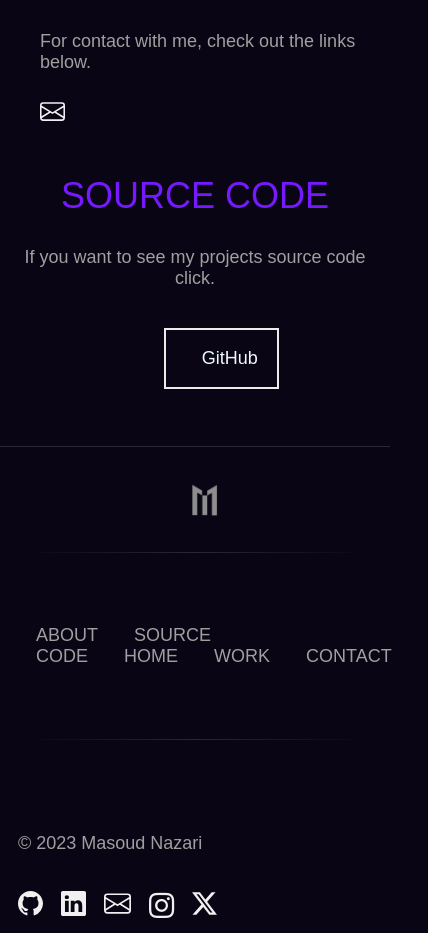
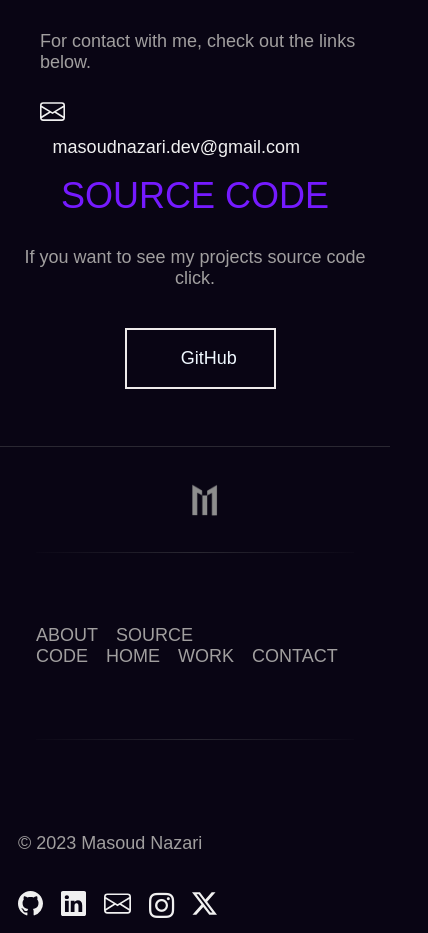
Before and after one commit to MasoudNazarii/Portfolio, a React (Create React App) app: page / in a window 390 px wide. Shown: the part 2640-3573 px from the top of the page, 428 px wide, since content can reach past the window. Built offline with nearby package versions, Linux system fonts and the light colour scheme.

Commit message:
update styles

```diff
--- a/src/css/App.css
+++ b/src/css/App.css
@@ -375,8 +375,11 @@ footer {
 }
 
 @media screen and (max-width: 767px) {
+    footer {
+        align-items: center;
+    }
     .prof {
-        height: 35%;
+        height: 35.5%;
     }
     .text {
         font-size: 40px;
@@ -419,6 +422,7 @@ footer {
     }
     .footer-links {
         left: 0 !important;
+
     }
     .social {
         display: block;
@@ -434,7 +438,18 @@ footer {
     .wraper {
         padding-right: 1em !important;
     }
+    .p-email {
+        padding-right: 5em;
 
+    }
+    .source a {
+        left: 32% !important;
+        padding: 1em 3em 1em 3em !important;
+    }
+    .footer-links a {
+        padding-right: 1em !important;
+
+    }
 }
 
 .source {
```
